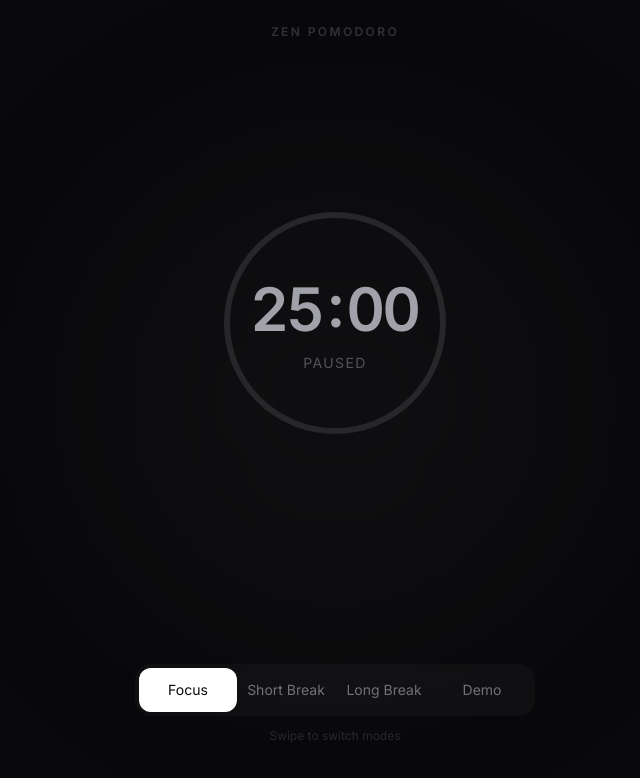
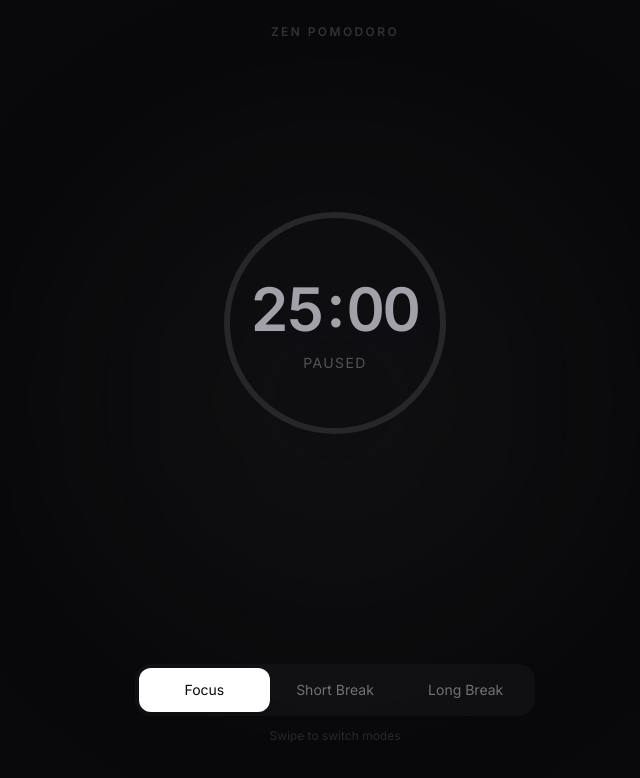
Before and after one commit to rashidansariofficial-sketch/Zen-Pomodoro, a React (Vite) app: page / in a window 1280 px wide. Shown: the top 778 px of the page, without its empty margins (305-945 px from the left). Built offline with nearby package versions, Linux system fonts and the light colour scheme.

Commit message:
feat: Remove DEMO timer mode
The DEMO timer mode was an experimental feature that is no longer needed. This commit removes the `DEMO` enum value and its corresponding configuration from `types.ts`.

```diff
--- a/types.ts
+++ b/types.ts
@@ -2,7 +2,6 @@ export enum TimerMode {
   FOCUS = 'focus',
   SHORT_BREAK = 'short',
   LONG_BREAK = 'long',
-  DEMO = 'demo',
 }
 
 export interface TimerConfig {
@@ -15,5 +14,4 @@ export const MODES: Record<TimerMode, TimerConfig> = {
   [TimerMode.FOCUS]: { mode: TimerMode.FOCUS, duration: 25 * 60, label: 'Focus' },
   [TimerMode.SHORT_BREAK]: { mode: TimerMode.SHORT_BREAK, duration: 5 * 60, label: 'Short Break' },
   [TimerMode.LONG_BREAK]: { mode: TimerMode.LONG_BREAK, duration: 15 * 60, label: 'Long Break' },
-  [TimerMode.DEMO]: { mode: TimerMode.DEMO, duration: 5, label: 'Demo' },
 };
```
